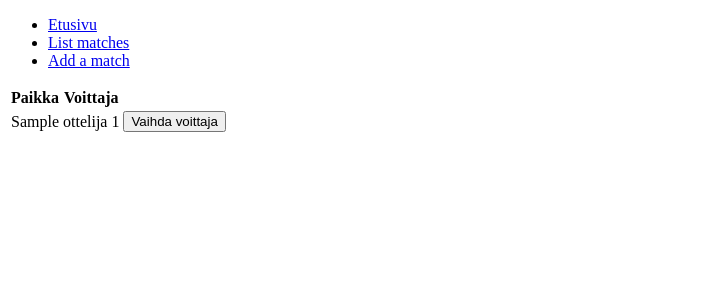
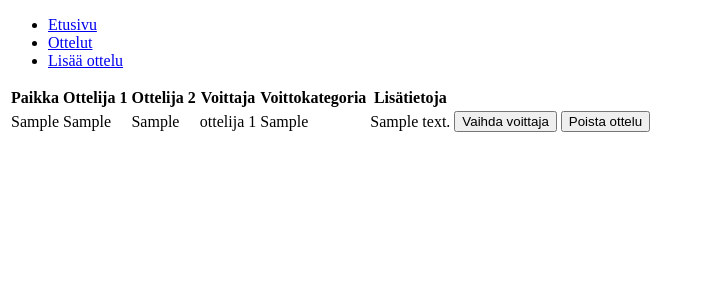
Before and after one commit to sinikala/bjj-ottelutilastot, a Flask app: page /matches in a window 1280 px wide. Shown: the top 300 px of the page, without its empty margins (0-702 px from the left). Run offline with Flask 2, Linux system fonts and the light colour scheme; tables that the repository leaves empty hold one stand-in row (values such as "Sample post").

Commit message:
Lisää otteluille ominaisuuksia, otteluiden poisto -toiminnallisuuden sekä käyttötapaukset-dokumentin

```diff
--- a/application/matches/views.py
+++ b/application/matches/views.py
@@ -22,12 +22,26 @@ def match_toggle_winner(match_id):
 
     return redirect(url_for("matches_index"))
 
-@app.route("/matches/", methods=["POST"])
-def matches_create():
-    place = Match(request.form.get("place"))
-    #print(request.form.get("winning_category"))
+@app.route("/matches/<match_id>", methods=["DELETE", "GET"])
+def match_remove_match(match_id):
 
-    db.session().add(place)
+    matchToDelete = Match.query.get(match_id)
+    db.session().delete(matchToDelete)
     db.session().commit()
 
     return redirect(url_for("matches_index"))
+
+@app.route("/matches/", methods=["POST"])
+def matches_create():
+    winning_category = request.form.get("winning_category")
+    place = request.form.get("place")
+    fighter1 = request.form.get("fighter1")
+    fighter2 = request.form.get("fighter2")
+    comment= request.form.get("comment")
+    match = Match(place, winning_category, fighter1, fighter2, comment)
+
+
+    db.session().add(match)
+    db.session().commit()
+
+    return redirect(url_for("matches_index"))
--- a/application/templates/index.html
+++ b/application/templates/index.html
@@ -17,7 +17,7 @@
         </td>
         <td>
             <img src="{{url_for('static', filename='juji-gatameHultstrom.jpg')}}" alt="juji-gatameHultstrom" style="width:500px;height: 800px;"/>
-            Kuva: <a href="https://www.flickr.com/photos/hultstrom/8640583586">Michael Hultsröm </a>
+            Kuva: <a href="https://www.flickr.com/photos/hultstrom/8640583586">Michael Hultsröm </a>  CC BY
         </td>
     </tr>
 </table>
--- a/application/templates/layout.html
+++ b/application/templates/layout.html
@@ -8,8 +8,8 @@
   <body>
     <ul>
       <li><a href="{{ url_for('index') }}">Etusivu</a></li>
-        <li><a href="{{ url_for('matches_index') }}">List matches</a></li>
-        <li><a href="{{ url_for('matches_form') }}">Add a match</a></li>
+        <li><a href="{{ url_for('matches_index') }}">Ottelut</a></li>
+        <li><a href="{{ url_for('matches_form') }}">Lisää ottelu</a></li>
     </ul>
 
     {% block body %}
--- a/application/templates/matches/list.html
+++ b/application/templates/matches/list.html
@@ -4,17 +4,33 @@
   <table>
     <tr>
       <th>Paikka</th>
+      <th>Ottelija 1</th>
+      <th>Ottelija 2</th>
       <th>Voittaja</th>
+      <th>Voittokategoria</th>
+      <th>Lisätietoja</th>
+      <th></th>
+
     </tr>
     {% for match in matches %}
     <tr>
       <td>{{ match.place }}</td>
+      <td>{{ match.fighter1 }}</td>
+      <td>{{ match.fighter2 }}</td>
       <td> ottelija {{ match.winner_id }}</td>
+      <td>{{ match.winning_category }}</td>
+      <td>{{ match.comment }}</td>
       <td>
         <form method="POST" action="{{ url_for('match_toggle_winner', match_id=match.id) }}">
           <input type="submit" value="Vaihda voittaja"/>
         </form>
-          </td>
+      </td>
+      <td>
+        <form method="DELETE" action="{{ url_for('match_remove_match', match_id=match.id) }}">
+          <input type="submit" value="Poista ottelu"/>
+        </form>
+      </td>
+
     </tr>
     {% endfor %}
   </table>
--- a/application/templates/matches/new.html
+++ b/application/templates/matches/new.html
@@ -3,6 +3,10 @@
 {% block body %}
 <form method="POST" action="{{ url_for('matches_create') }}">
   Paikka: <input type="text" name="place"/>
+  Ottelija 1: <input type="text" name="fighter1"/>
+  Ottelija 2: <input type="text" name="fighter2"/>
+  Voittotyyppi: <input type="text" name="winning_category"/>
+  Lisätietoja: <input type="text" name="comment"/>
   <input type="submit" value="Lisää uusi ottelu"/>
 </form>
 {% endblock %}
```
Also changed, not shown: application/matches/models.py (+9 -7 lines), documentation/kayttotapaukset.md (added, +27 -0 lines), README.md, application/matches/new.html (deleted), documentation/tietokanta.md (renamed from dokumentation/tietokanta.md).
